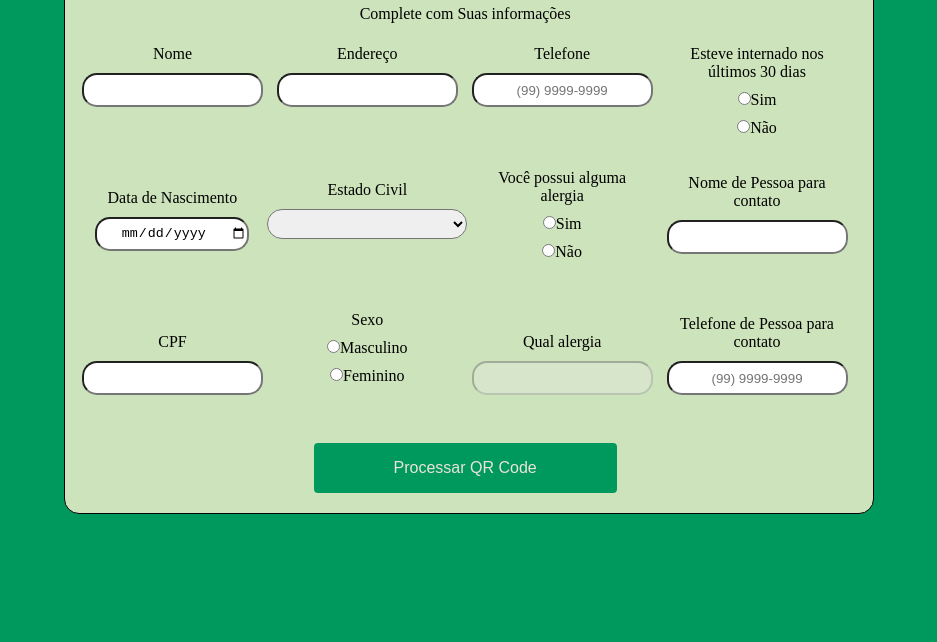
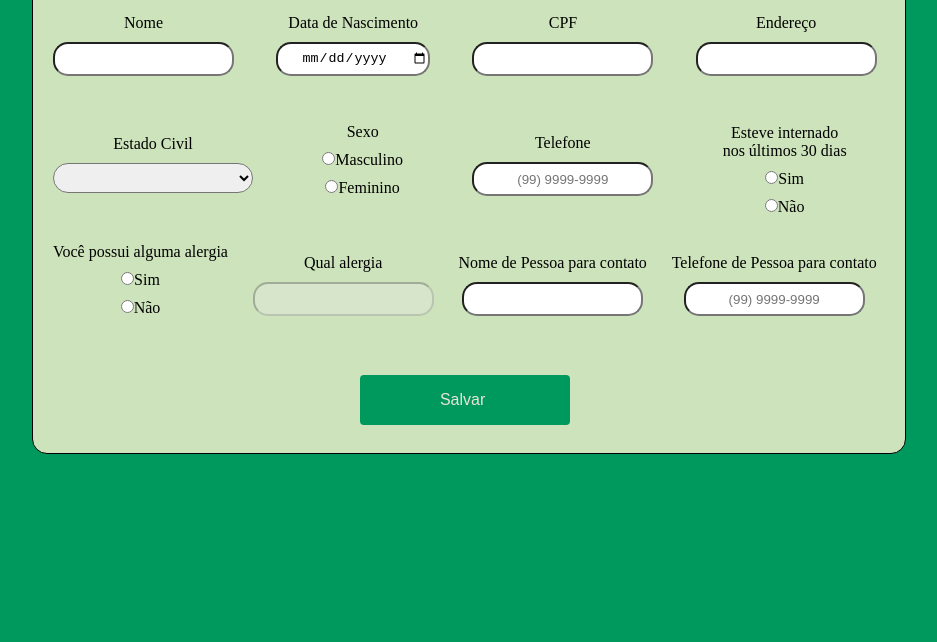
Before and after one commit to PedroAlba123/projeto-intregador, a plain HTML site: page formulario.html in a window 1280 px wide. Shown: the part 158-800 px from the top of the page, without its empty margins (171-1108 px from the left). Drawn offline with Linux system fonts and the light colour scheme.

Commit message:
primeiro commit 27/7

```diff
--- a/formulario.css
+++ b/formulario.css
@@ -20,7 +20,7 @@
 
 .cabecario{
     width: 100%;
-    height: 100px;
+    height: 80px;
     display: flex;
     justify-content: space-evenly;
     flex-wrap: wrap;
@@ -67,15 +67,15 @@ fieldset {
 
   .formulario{
     border: 1px solid black;
-    width: 60%;
-    height: 600px;
+    width: 65%;
+    height: 550px;
     background-color: #cde3bb;
     padding: 20px;
     display: flex;
     list-style: none;
     flex-direction: column;
     margin: auto;
-    margin-top: 30px;
+    margin-top: 20px;
     transform: translateY(-700px);
     transition: opacity 1s, transform 1s;
     border-radius: 15px;
@@ -102,7 +102,7 @@ fieldset {
     -webkit-border-radius: 4px ;
     border-radius: 4px;
     transition: 0,3s;
-    margin-top: -15px;
+    margin-top: -30px;
 
   }
 
@@ -114,15 +114,11 @@ fieldset {
     align-items:center ;
     justify-content: center;
   }
-
-
-
   #telefone{
     border-radius: 15px;
     height: 30px;
     text-align: center;
   }
-
   #Nome{
     border-radius: 15px;
     height: 30px;
@@ -145,7 +141,7 @@ fieldset {
     width: 200px;
   }
   .Estadocivil{
-    margin-top: 22px;
+    margin-top: -15px;
   }
   #CPF{
     border-radius: 15px;
@@ -162,16 +158,16 @@ fieldset {
     height: 30px;
     text-align: center;
   }
-  .nomecontato{
-    margin-top: -35px;
-  }
   #telefonecontato{
     border-radius: 15px;
     height: 30px;
     text-align: center;
 
   }
-
+  .internado{
+    margin-top: 20px;
+    margin-right: 30px;
+  }
   .info{
    height: 20px;
    width: 99%;
@@ -182,48 +178,40 @@ fieldset {
   .titulo{
     height: 30px;
   }
+  .Sexo{
+    margin-left: 0px;
+  }
 
-
-  .col1{
-    height: 350px;
-    width: 23%;
+  .linha1{
+    height: 100px;
+    width: 100%;
 
     display: flex;
     justify-content: space-between;
     text-align: center;
-    flex-direction: column;
+    flex-direction: row;
     align-items: center;
+    margin-top: -20px;
   }
 
-  .col2{
-    height: 350px;
-    width: 23%;
+  .linha2{
+    height: 100px;
+    width: 100%;
 
     display: flex;
     justify-content: space-between;
     text-align: center;
-    flex-direction: column;
+    flex-direction: row;
     align-items: center;
   }
 
-  .col3{
-    height: 350px;
-    width: 23%;
+  .linha3{
+    height: 100px;
+    width: 100%;
 
     display: flex;
     justify-content: space-between;
     text-align: center;
-    flex-direction: column;
+    flex-direction: row;
     align-items: center;
   }
-
-  .col4{
-    width: 23%;
-    height: 350px;
-
-    display: flex;
-    justify-content: space-between;
-    text-align: center;
-    flex-direction: column;
-    align-items: center;
-  }
--- a/formulario.html
+++ b/formulario.html
@@ -21,7 +21,7 @@
                 </div>
 
             <form action="formulario.html">
-                <div class="col1">
+                        <div class="linha1">
                                 <div class="Nome">
                                         <label for="Nome">Nome</label>
                                         <input type="text" name="Nome" id="Nome" required>
@@ -36,13 +36,13 @@
                                         <label for="CPF">CPF</label>
                                         <input type="text" name="CPF" id="CPF"  maxlength="14" required>
                                 </div>
-                </div>
 
-                <div class="col2">
                                 <div class="Endereco">
                                         <label for="Endereco">Endereço</label>
                                         <input type="text" name="Endereco" id="Endereco" required>
                                 </div>
+                        </div>
+                        <div class="linha2">
                                 <div id="Estadocivil">
                                         <label for="Estadocivil" class="Estadocivil">Estado Civil</label>
                                         <select name="Estadocivil" id="Estadocivil" required>
@@ -54,19 +54,22 @@
                                                 <option>Viúvo</option>
                                         </select>
                                 </div>
-                        <br>
                                 <div class="Sexo">
                                         <label for="Sexo">Sexo</label required>
                                         <label><input type="radio" name="Sexo" value="Masculino" required>Masculino</label>
                                         <label><input type="radio" name="Sexo" value="Feminino" required>Feminino</label>
                                 </div>
-                </div>
-              <div class="col3">
-
                                                        <div class="Telefone">
                                        <label for="telefone">Telefone</label>
                                        <input type="text" placeholder="(99) 9999-9999" name="telefone" id="telefone" maxlength="15" required>
                                                        </div>
+                                <div class="internado" >
+                                        <label for="internado" required>Esteve internado <br> nos últimos 30 dias</label>
+                                        <label><input type="radio" name="internado" value="Sim" required>Sim</label>
+                                        <label><input type="radio" name="internado" value="Não" required>Não</label>
+                                </div>
+                        </div>
+                        <div class="linha3">
                                 <div class="alergia">
                                         <label for="Alergia" required>Você possui alguma alergia</label>
                                         <label for="alergia"><input type="radio" name="Alergia" value="sim" onclick="habilitarCampoAlergia()" required>Sim</label>
@@ -76,24 +79,15 @@
                                   <label for="qualAlergia" required>Qual alergia</label>
                                   <input type="text" id="qualalergia" disabled required>
                                 </div>
-              </div>
                                 <script>
                                   function habilitarCampoAlergia() {
                                     document.getElementById("qualalergia").disabled = false;
                                   }
-
                                   function desabilitarCampoAlergia() {
                                     document.getElementById("qualalergia").disabled = true;
                                     document.getElementById("qualalergia").value = "";
                                    }
                                  </script>
-
-                <div class="col4">
-                        <div class="internado" >
-                                <label for="internado" required>Esteve internado nos últimos 30 dias</label>
-                                <label><input type="radio" name="internado" value="Sim" required>Sim</label>
-                                <label><input type="radio" name="internado" value="Não" required>Não</label>
-                        </div>
                                 <div class="nomecontato">
                                         <label for="nomecontato" required>Nome de Pessoa para contato</label>
                                         <input type="text" name="nomecontato" id="nomecontato" required>
@@ -104,7 +98,7 @@
                                 </div>
                         </div>
                 <div class="button">
-                              <input type="submit" class="botao_formulario" value="Processar QR Code" required>
+                              <input type="submit" class="botao_formulario" value="Salvar " required>
                         </div>
                 <script>
                         window.onload = function() {
```
Lines whose indentation alone changed are shown as unchanged.
